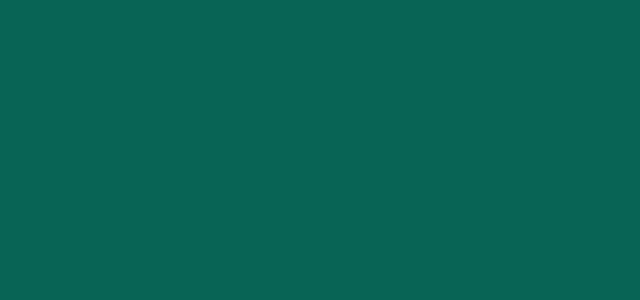
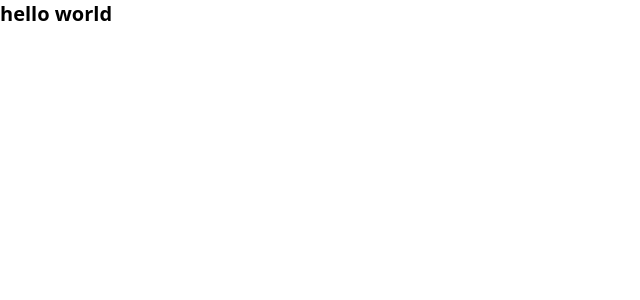
Before and after one commit to yahyafullstack01/mejor_tech, a Next.js app: page / in a window 1280 px wide. Shown: the top 300 px of the page, without its empty margins (0-640 px from the left). Built offline with nearby package versions, Linux system fonts and the light colour scheme.

Commit message:
tailwind added

```diff
--- a/package.json
+++ b/package.json
@@ -15,5 +15,10 @@
     "next": "13.1.1",
     "react": "18.2.0",
     "react-dom": "18.2.0"
+  },
+  "devDependencies": {
+    "autoprefixer": "^10.4.13",
+    "postcss": "^8.4.20",
+    "tailwindcss": "^3.2.4"
   }
 }
--- a/pages/index.js
+++ b/pages/index.js
@@ -1,10 +1,8 @@
-import styles from '../styles/Home.module.css'
-
 
 export default function Home() {
   return(
-  <div className={styles.container}>
-
+  <div className="font-bold text-xl">
+  hello world
   </div>
   )
 }
--- /dev/null
+++ b/postcss.config.js
@@ -0,0 +1,6 @@
+module.exports = {
+  plugins: {
+    tailwindcss: {},
+    autoprefixer: {},
+  },
+}
--- a/styles/globals.css
+++ b/styles/globals.css
@@ -1,3 +1,3 @@
-body{
-  background: rgba(8, 100, 85, 22);
-}
+@tailwind base;
+@tailwind components;
+@tailwind utilities;
--- /dev/null
+++ b/tailwind.config.js
@@ -0,0 +1,11 @@
+/** @type {import('tailwindcss').Config} */
+module.exports = {
+  content: [
+    './pages/**/*.{js,jsx,ts,tsx}',
+    './components/**/*.{js,jsx,ts,tsx}'
+  ],
+  theme: {
+    extend: {},
+  },
+  plugins: [],
+}
```
Also changed, not shown: 1 other file (tests, documents, lock files or other folders).
